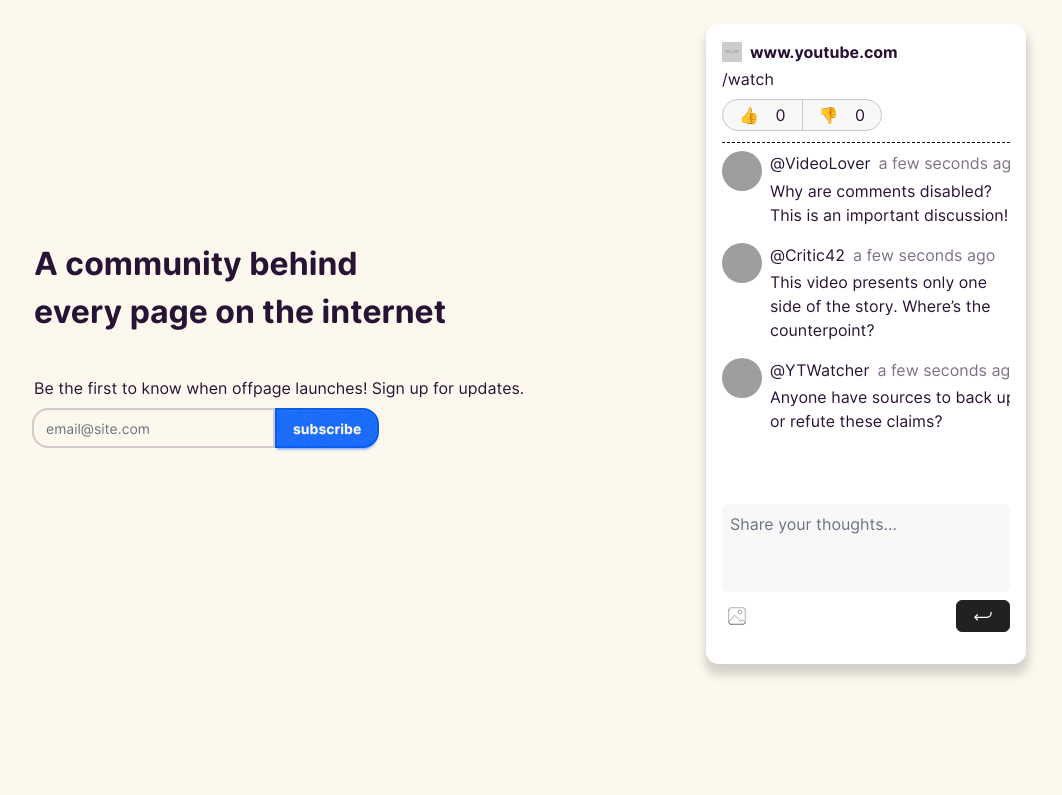
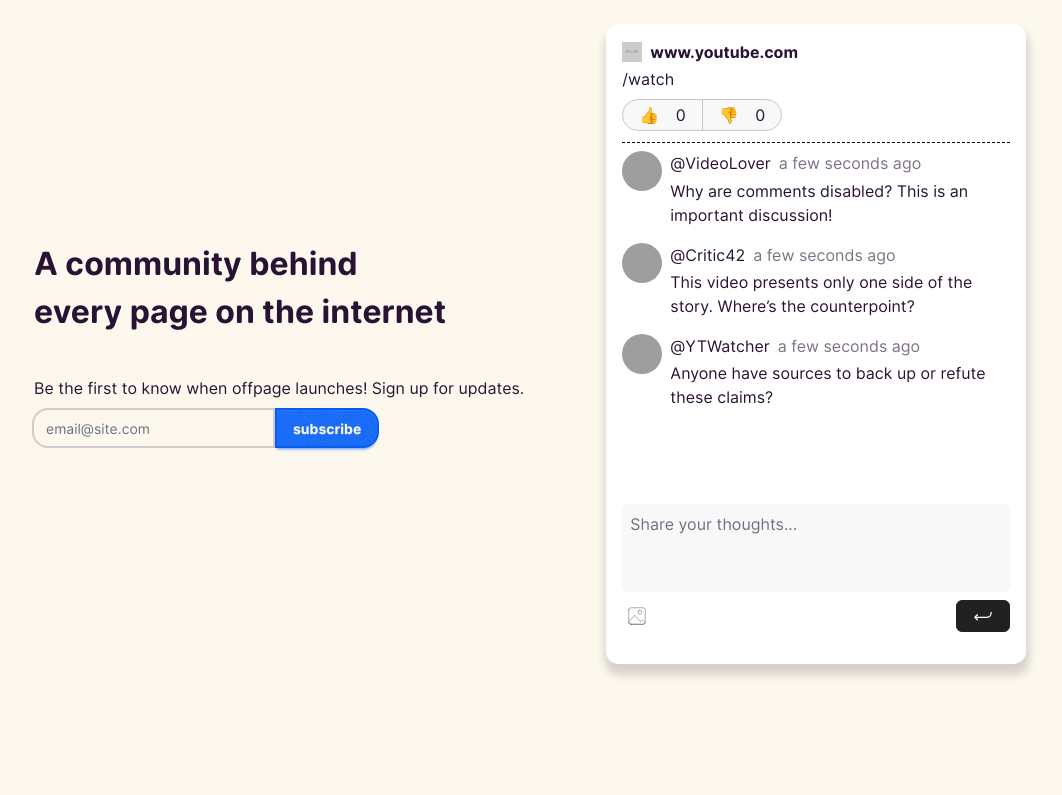
Before and after one commit to PatatoBit/offpage-home, a SvelteKit app: page / in a window 1280 px wide. Shown: the top 795 px of the page, without its empty margins (110-1172 px from the left). Built offline with nearby package versions, Linux system fonts and the light colour scheme; grey boxes are pictures that could not be loaded.

Commit message:
fixed extension demo overflow and timeformat on mobile

```diff
--- a/src/components/ExtensionDemo.svelte
+++ b/src/components/ExtensionDemo.svelte
@@ -156,7 +156,11 @@
 							{#if comment.profiles}
 								<h5>{comment.profiles.username}</h5>
 							{/if}
-							<h5 class="label">
+							<h5 class="label block md:hidden">
+								{moment.utc(comment.created_at).format('ll')}
+							</h5>
+
+							<h5 class="label hidden md:block">
 								{moment.utc(comment.created_at).local().startOf('second').fromNow()}
 							</h5>
 						</div>
@@ -253,6 +257,10 @@
 		width: 20rem;
 		height: 40rem;
 		box-sizing: border-box;
+
+		@media screen and (min-width: 768px) {
+			width: 30rem;
+		}
 
 		padding: 1rem;
 		border-radius: 0.8rem;
```
